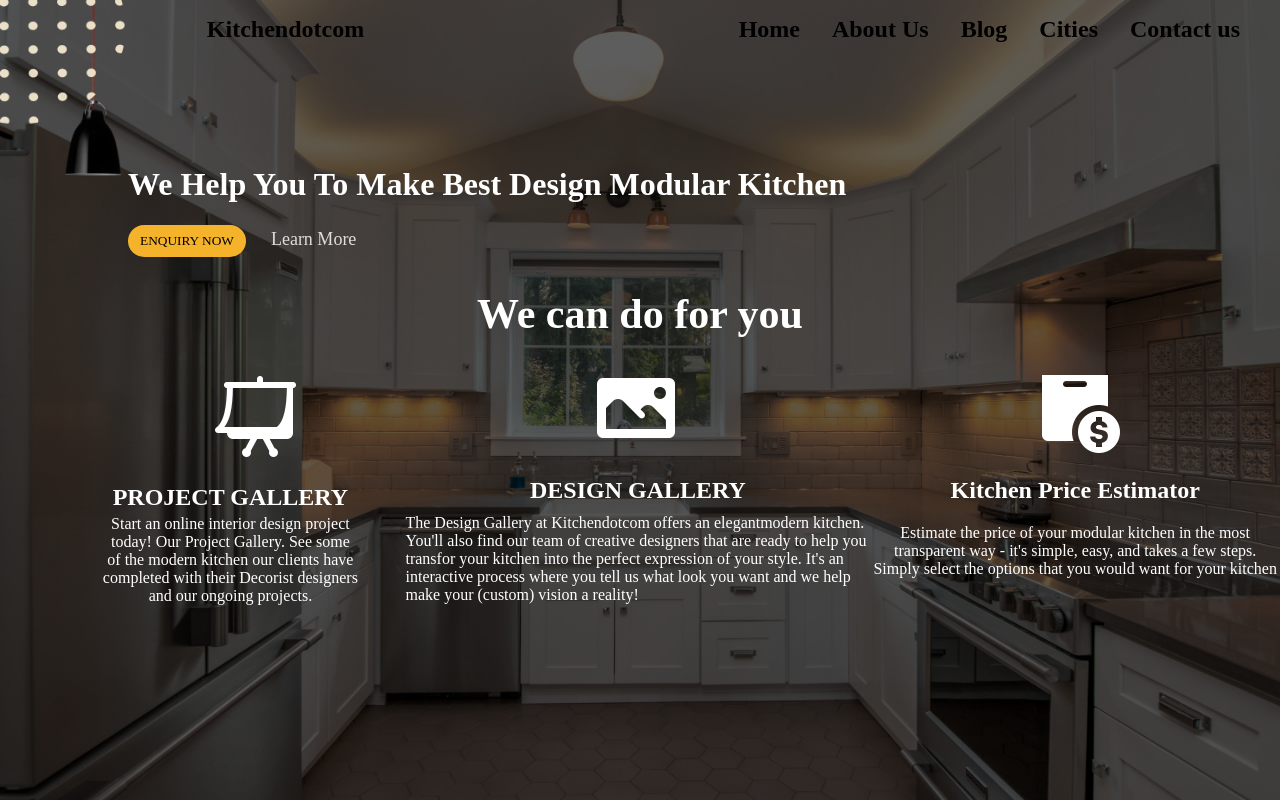
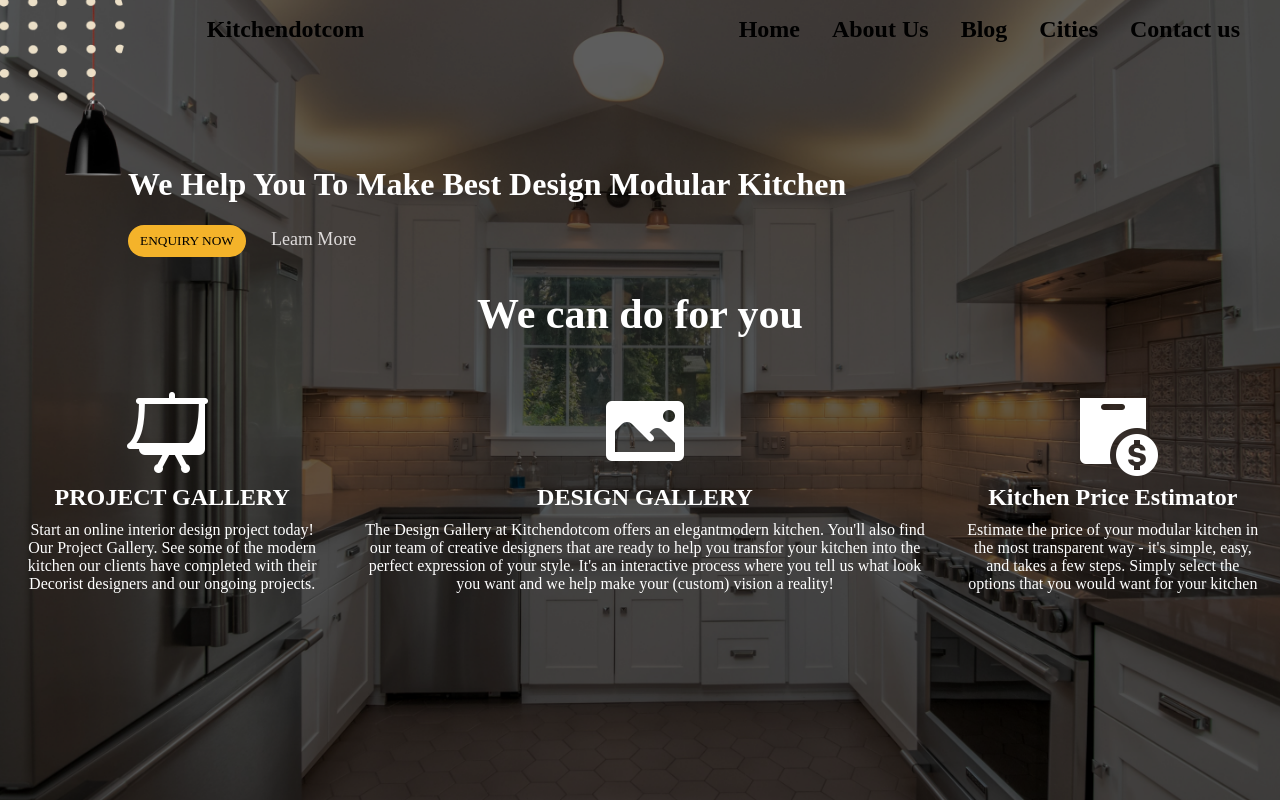
Before and after one commit to jalaj711/kitchendotcom-redesign, a Next.js app: page /Landing in a window 1280 px wide. Built offline with nearby package versions, Linux system fonts and the light colour scheme; a web font is replaced by a local one.

Commit message:
landing edits

```diff
--- a/pages/Landing/index.js
+++ b/pages/Landing/index.js
@@ -22,6 +22,8 @@ const Landing = () => {
         </div>
         <div className={styles.div2}>
           <h1 className={styles.wec}>We can do for you</h1>
+        </div>
+        <div className={styles.content}>
           <div className={styles.vectors}>
             <div className={styles.v1}>
               <img className={styles.img1} src={Image1.src} />
@@ -33,7 +35,7 @@ const Landing = () => {
                 projects.
               </p>
             </div>
-            <div className={styles.v2}>
+            <div className={styles.v1}>
               <img className={styles.img2} src={Image2.src} />
               <h2 className={styles.head2}>DESIGN GALLERY</h2>
               <p className={styles.p2}>
@@ -45,7 +47,7 @@ const Landing = () => {
                 a reality!
               </p>
             </div>
-            <div className={styles.v3}>
+            <div className={styles.v1}>
               <img className={styles.img3} src={Image3.src} />
               <h2 className={styles.head3}>Kitchen Price Estimator</h2>
               <p className={styles.p3}>
--- a/pages/Landing/styles.module.scss
+++ b/pages/Landing/styles.module.scss
@@ -11,7 +11,13 @@
   left: 0%;
 }
 .v1 {
-  margin-top: 20px;
+  margin-top: 10px;
+  h2{
+    margin: 4px 8px;
+  }
+  p{
+    margin: 10px 20px;
+  }
 }
 
 .head {
@@ -48,44 +54,32 @@
   font-style: normal;
   font-size: 18px;
 }
-.p1 {
-  margin-top: -6%;
-}
+
 .vectors {
   display: flex;
-  padding-left: 8%;
-  margin-top: -1%;
+  // padding-left: 8%;
+  // margin-top: -1%;
   color: #fff;
-}
-.v1 {
-  max-width: 20vw;
   justify-content: center;
   text-align: center;
+  align-items: center;
+
+}
 
 
-}
-.img1 {
-  padding-left: 23%;
-  margin-top: -5%;
-}
-.img2 {
- padding-left: 40%;
-}
 .des {
   margin-top: -6%;
 }
-.v2 {
-  max-width: 40vw;
-  padding-left: 4%;
-}
-.p2 {
-  margin-top: -2%;
-}
-.head2{
+
+
+.head2 {
   text-align: center;
   justify-content: center;
 }
-.v3{
+
+.content {
+  display: flex;
+  align-items: center;
   justify-content: center;
-  text-align: center;
+  flex-direction: column;
 }
```
